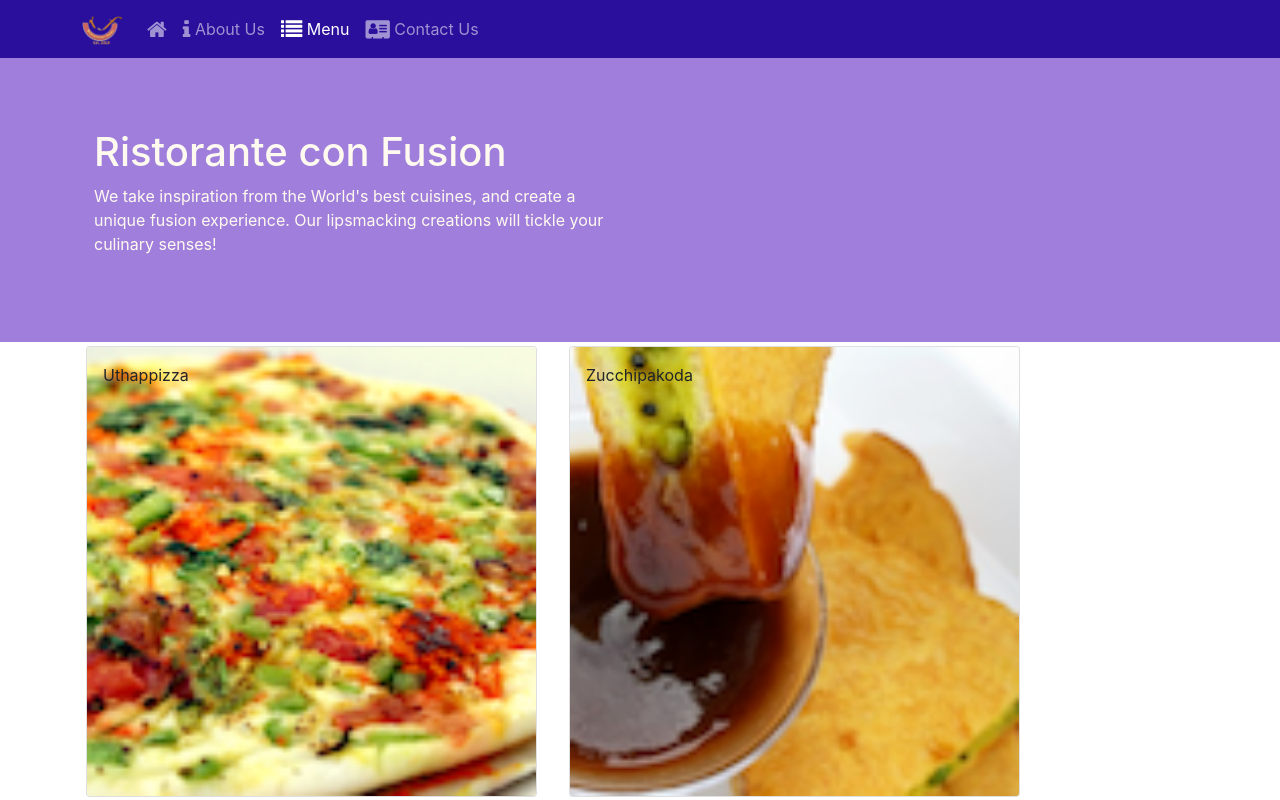
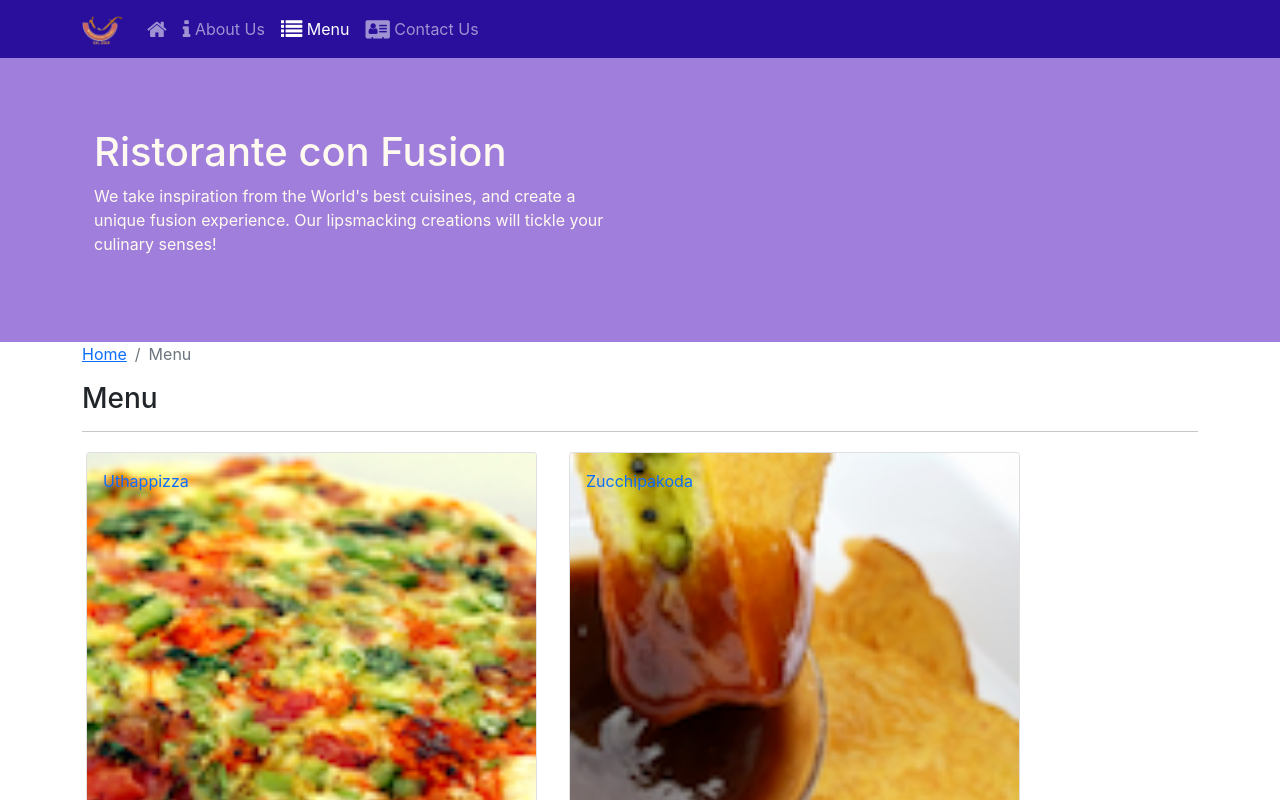
Before and after one commit to vignesk70/Coursera, a React (Create React App) app in the folder React/confusion/: page /menu in a window 1280 px wide. Shown: the top 800 px of the page. Built offline with nearby package versions, Linux system fonts and the light colour scheme.

Commit message:
SPA part 2

```diff
--- a/React/confusion/src/components/ContactComponent.js
+++ b/React/confusion/src/components/ContactComponent.js
@@ -1,8 +1,20 @@
 import React from 'react';
+import {Breadcrumb, BreadcrumbItem} from 'reactstrap';
+import {Link} from 'react-router-dom';
 
 function Contact(props) {
     return(
         <div className="container">
+             <div className="row">
+                <Breadcrumb>
+                    <BreadcrumbItem><Link to='/home'>Home</Link></BreadcrumbItem>
+                    <BreadcrumbItem active>Contact Us</BreadcrumbItem>
+                </Breadcrumb>
+                <div className="col-12">
+                    <h3>Contact Us</h3>
+                    <hr />
+                </div>
+            </div>
             <div className="row row-content">
                 <div className="col-12">
                 <h3>Location Information</h3>
--- a/React/confusion/src/components/DishDetailComponent.js
+++ b/React/confusion/src/components/DishDetailComponent.js
@@ -1,9 +1,9 @@
-import React, { Component } from 'react'
+import React from 'react'
 import {
     Card, CardImg, CardText, CardBody,
-    CardTitle
+    CardTitle, Breadcrumb, BreadcrumbItem
 } from 'reactstrap';
-
+import {Link} from 'react-router-dom';
 
 
 function fmtdate(commentdate) {
@@ -25,6 +25,8 @@
 }
 
 function RenderDish(props) {
+    console.log(props)
+    console.log(props.dish.image)
     return (
         <Card>
             <CardImg top src={props.dish.image} alt={props.dish.name} />
@@ -39,7 +41,7 @@
 function RenderComments({ comments }) {
 
     if (comments != null) {
-        console.log(comments);
+        // console.log(comments);
         const values = comments.map((comment) => {
             return (
                 <div className="col-12 col-md-5 m-1">
@@ -74,8 +76,19 @@
 
 const DishDetail = (props) => {
     if (props.dish != null) {
+        console.log(props);
         return (
             <div className="container">
+                <div className="row">
+                <Breadcrumb>
+                    <BreadcrumbItem><Link to='/menu'>Menu</Link></BreadcrumbItem>
+                    <BreadcrumbItem active>{props.dish.name}</BreadcrumbItem>
+                </Breadcrumb>
+                <div className="col-12">
+                    <h3>{props.dish.name}</h3>
+                    <hr />
+                </div>
+            </div>
                 <div className="row">
                     <div className="col-12 col-md-5 m-1">
 
@@ -88,7 +101,7 @@
                                 <CardTitle><h4>Comments</h4></CardTitle>
 
                                 <CardText>
-                                <RenderComments comments={props.dish.comments} />
+                                <RenderComments comments={props.comments} />
                                 </CardText>
                             </CardBody>
                         </Card>
--- a/React/confusion/src/components/HomeComponent.js
+++ b/React/confusion/src/components/HomeComponent.js
@@ -1,5 +1,4 @@
-import React, { Component } from 'react';
-import { render } from 'react-dom';
+import React from 'react';
 import { Card, CardBody, CardText, CardImg, CardTitle, CardSubtitle } from 'reactstrap'
 
 function RenderCard({ item }) {
--- a/React/confusion/src/components/MainComponent.js
+++ b/React/confusion/src/components/MainComponent.js
@@ -36,12 +36,22 @@
         leader={this.state.leaders.filter((leader)=>leader.featured)[0]} />
       );
     }
+
+    const DishWithId = ({match}) => {
+      return(
+        <DishDetail dish={this.state.dishes.filter((dish)=>dish.id===parseInt(match.params.dishId,10))[0]}
+        comments={this.state.comments.filter((comment)=>comment.dishId === parseInt(match.params.dishId,10))}
+        />
+      );
+    }
+
     return (
       <div>
        <Header />
         <Switch>
           <Route path="/home" component={HomePage} />
           <Route exact path="/menu" component={()=> <Menu dishes={this.state.dishes} />} />
+          <Route path="/menu/:dishId" component={DishWithId} />
           <Route exact path='/contactus' component={Contact} />
           <Redirect to="/home" />
         </Switch>
--- a/React/confusion/src/components/MenuComponent.js
+++ b/React/confusion/src/components/MenuComponent.js
@@ -1,18 +1,19 @@
-import React, { Component } from 'react';
+import React from 'react';
 import {
     Card, CardImg, CardImgOverlay,
-    CardTitle
+    CardTitle, Breadcrumb, BreadcrumbItem
 } from 'reactstrap';
+import { Link } from 'react-router-dom';
 
-
-function RenderMenuItem ({dish,onClick}) {
-    return(
-        <Card
-                        onClick={() => onClick(dish.id)}>
+function RenderMenuItem({ dish, onClick }) {
+    return (
+        <Card>
+            <Link to={`/menu/${dish.id}`}>
                 <CardImg width="100%" src={dish.image} alt={dish.name} />
                 <CardImgOverlay>
                     <CardTitle>{dish.name}</CardTitle>
                 </CardImgOverlay>
+            </Link>
         </Card>
     );
 }
@@ -22,13 +23,23 @@
     const menu = props.dishes.map((dish) => {
         return (
             <div key={dish.id} className="col-12 col-md-5 m-1">
-                    <RenderMenuItem dish={dish} onClick={props.onClick} />
+                <RenderMenuItem dish={dish} />
             </div>
         );
     });
 
     return (
         <div className="container">
+            <div className="row">
+                <Breadcrumb>
+                    <BreadcrumbItem><Link to='/home'>Home</Link></BreadcrumbItem>
+                    <BreadcrumbItem active>Menu</BreadcrumbItem>
+                </Breadcrumb>
+                <div className="col-12">
+                    <h3>Menu</h3>
+                    <hr />
+                </div>
+            </div>
             <div className="row">
                 {menu}
             </div>
--- a/React/confusion/src/shared/comments.js
+++ b/React/confusion/src/shared/comments.js
@@ -20,13 +20,13 @@
         id: 2,
         dishId: 0,
         rating: 3,
-        comment: "Eat it, just eat it!",
+        comment: "VVV Eat it, just eat it!",
         author: "Michael Jaikishan",
         date: "2015-02-13T17:57:28.556094Z"
     },
     {
         id: 3,
-        dishId: 0,
+        dishId: 1,
         rating: 4,
         comment: "Ultimate, Reaching for the stars!",
         author: "Ringo Starry",
```
Lines whose indentation alone changed are shown as unchanged.
